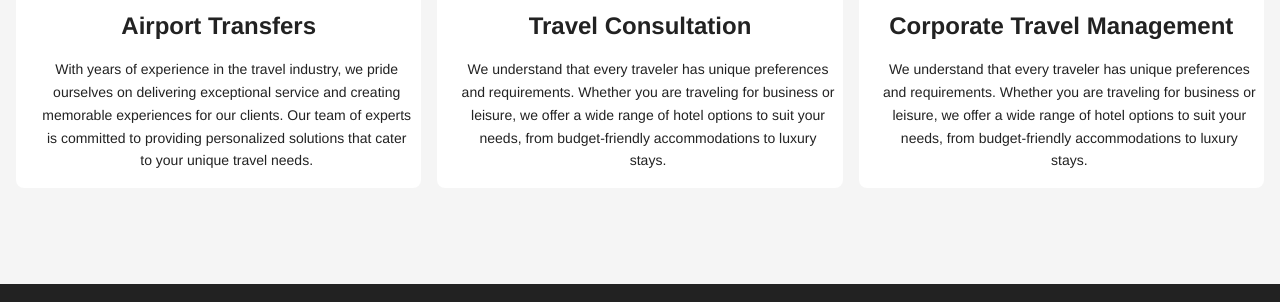
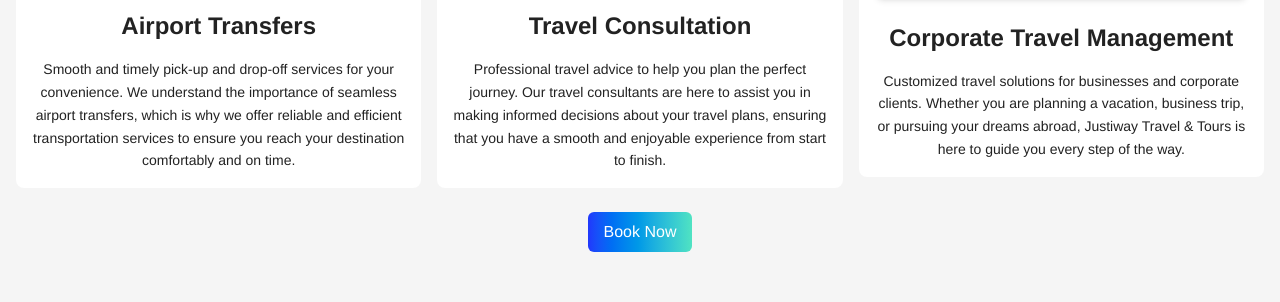
Before and after one commit to Ebbbbby/justiway, a Next.js app: page /services in a window 1280 px wide. Shown: the part 1830-2132 px from the top of the page. Built offline with nearby package versions, Linux system fonts and the light colour scheme.

Commit message:
services cards completed

```diff
--- a/src/app/services/page.tsx
+++ b/src/app/services/page.tsx
@@ -16,7 +16,7 @@ const ServicesPage = () =>{
             priority
           />
           <div className="absolute inset-0 bg-black/50 flex flex-col justify-center items-center">
-            <h1 className="text-3xl font-bold mb-2">About Us</h1>
+            <h1 className="text-3xl font-bold mb-2">Our Services</h1>
             <p className="text-sm text-gray-200">
               <Link
                 href="/"
--- a/src/components/ServicesCard.tsx
+++ b/src/components/ServicesCard.tsx
@@ -82,12 +82,12 @@ export default function ServicesCard() {
               </div>
               <div className="w-full">
                 <h2 className="text-2xl font-bold mb-4">Airport Transfers</h2>
-                <p className="text-sm leading-relaxed w-full ml-2">
-                  With years of experience in the travel industry, we pride
-                  ourselves on delivering exceptional service and creating
-                  memorable experiences for our clients. Our team of experts is
-                  committed to providing personalized solutions that cater to
-                  your unique travel needs.
+                <p className="text-sm leading-relaxed w-full">
+                  Smooth and timely pick-up and drop-off services for your
+                  convenience. We understand the importance of seamless airport
+                  transfers, which is why we offer reliable and efficient
+                  transportation services to ensure you reach your destination
+                  comfortably and on time.
                 </p>
               </div>
             </div>
@@ -95,7 +95,7 @@ export default function ServicesCard() {
             <div className="bg-white p-4 rounded-lg w-full  mb-6 lg:mb-0">
               <div className="w-full">
                 <Image
-                  src="/images/reserve.jpg"
+                  src="/images/consult.jpg"
                   alt="Hotel Booking"
                   width={1500}
                   height={1500}
@@ -104,18 +104,19 @@ export default function ServicesCard() {
               </div>
               <div className="w-full">
                 <h2 className="text-2xl font-bold mb-4">Travel Consultation</h2>
-                <p className="text-sm leading-relaxed w-full ml-2">
-                  We understand that every traveler has unique preferences and
-                  requirements. Whether you are traveling for business or
-                  leisure, we offer a wide range of hotel options to suit your
-                  needs, from budget-friendly accommodations to luxury stays.
+                <p className="text-sm leading-relaxed w-full">
+                  Professional travel advice to help you plan the perfect
+                  journey. Our travel consultants are here to assist you in
+                  making informed decisions about your travel plans, ensuring
+                  that you have a smooth and enjoyable experience from start to
+                  finish.
                 </p>
               </div>
             </div>
             <div className="bg-white p-4 rounded-lg w-full  mb-6 lg:mb-0">
               <div className="w-full">
                 <Image
-                  src="/images/reserve.jpg"
+                  src="/images/manage.jpg"
                   alt="Hotel Booking"
                   width={1500}
                   height={1500}
@@ -126,14 +127,21 @@ export default function ServicesCard() {
                 <h2 className="text-2xl font-bold mb-4">
                   Corporate Travel Management
                 </h2>
-                <p className="text-sm leading-relaxed w-full ml-2">
-                  We understand that every traveler has unique preferences and
-                  requirements. Whether you are traveling for business or
-                  leisure, we offer a wide range of hotel options to suit your
-                  needs, from budget-friendly accommodations to luxury stays.
+                <p className="text-sm leading-relaxed w-full">
+                  Customized travel solutions for businesses and corporate
+                  clients. Whether you are planning a vacation, business trip,
+                  or pursuing your dreams abroad, Justiway Travel & Tours is
+                  here to guide you every step of the way.
                 </p>
               </div>
             </div>
+          </div>
+
+          <div>
+            {" "}
+            <button className="bg-gradient-to-r from-[#2137fc] to-[#50e3c2] text-white px-4 py-2 rounded-md hover:from-[#1a2bc7] hover:to-[#3dbfa2] transition-all duration-300">
+              Book Now
+            </button>
           </div>
         </div>
       </div>
```
Also changed, not shown: 2 other files (tests, documents, lock files or other folders).
